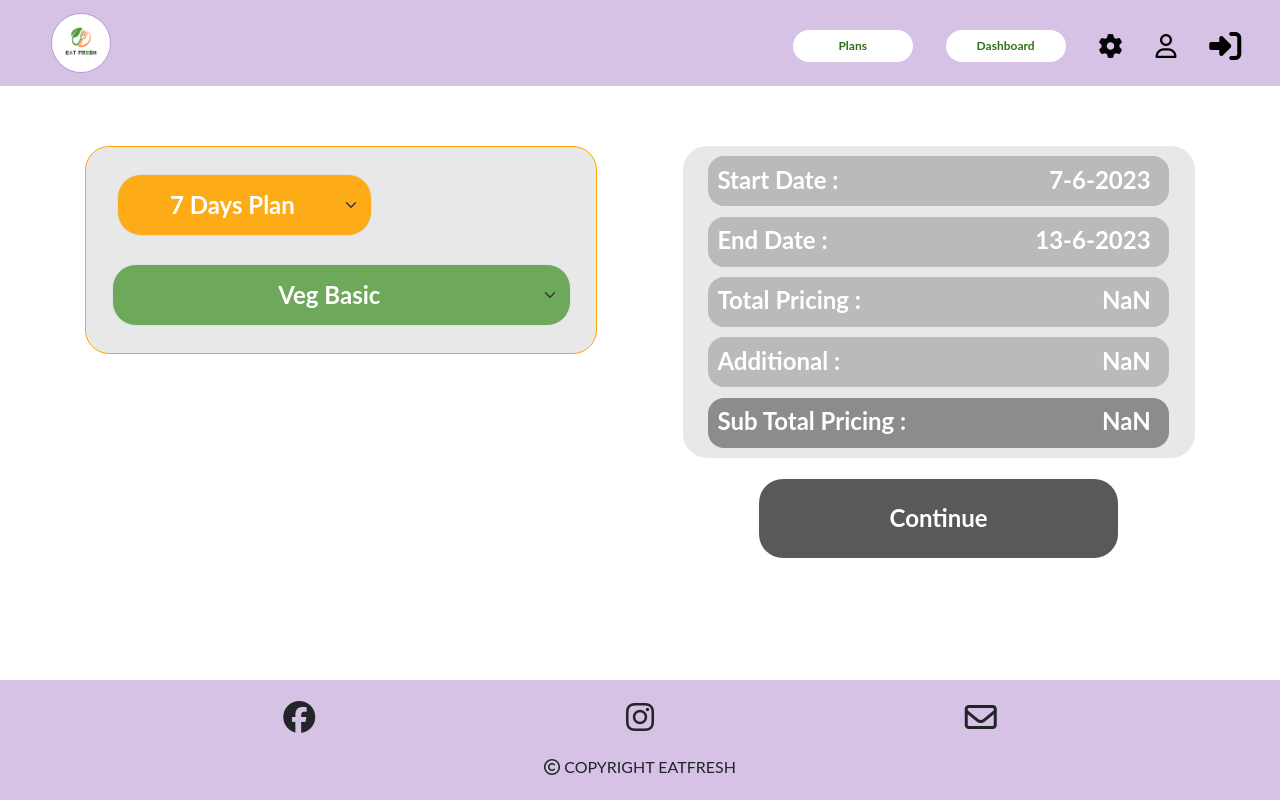
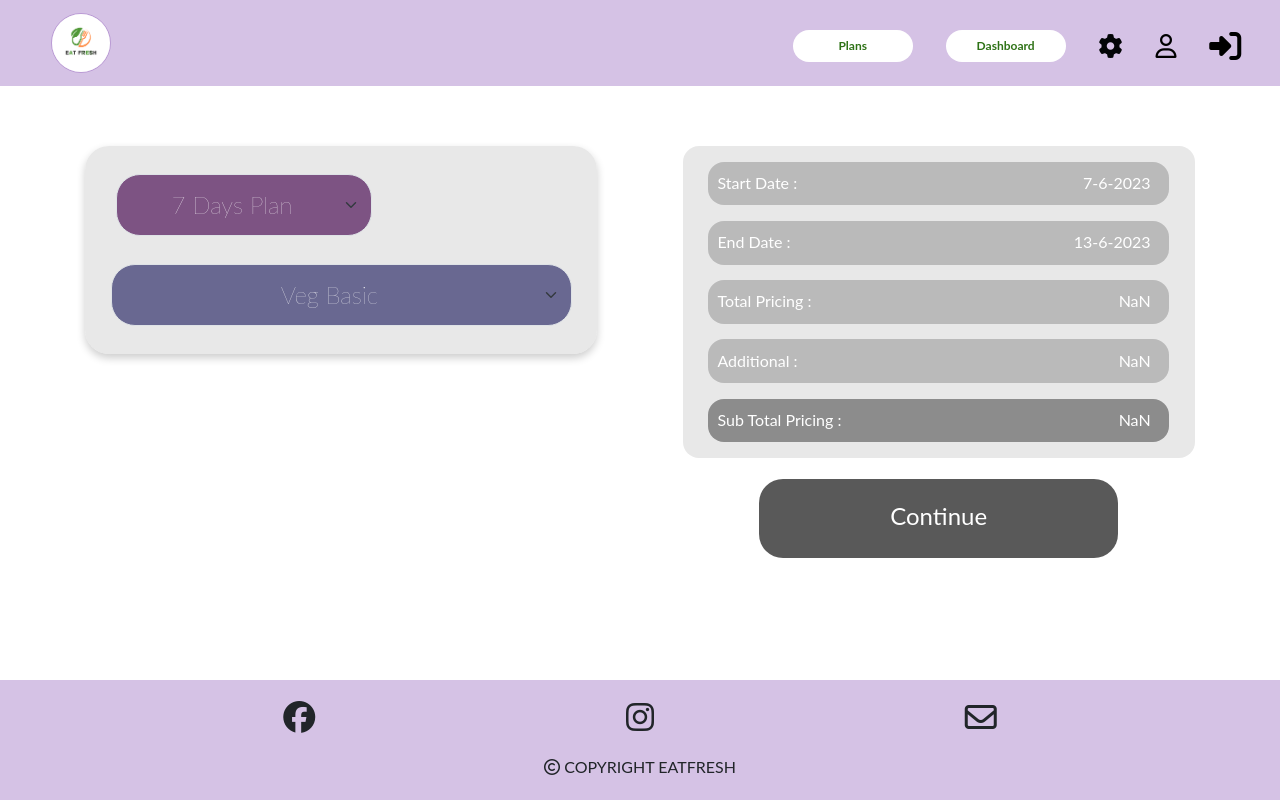
Before and after one commit to Globetrottercode/react_eat_fresh, a React (Create React App) app: page /plans/1/checkout in a window 1280 px wide. Built offline with nearby package versions, Linux system fonts and the light colour scheme.

Commit message:
Theme Changes

```diff
--- a/src/css/checkout.module.css
+++ b/src/css/checkout.module.css
@@ -28,7 +28,7 @@
   width: 100%;
   background-color: rgba(217, 217, 217, 0.6);
   border-radius: 3vh;
-  border: 1px solid orange;
+  box-shadow: 0 4px 8px 0 rgba(0, 0, 0, 0.2);
   display: flex;
   flex-direction: column;
   justify-content: space-evenly;
@@ -63,7 +63,7 @@
   height: 75%;
   width: 100%;
   background-color: rgba(217, 217, 217, 0.6);
-  border-radius: 3vh;
+  border-radius: 2vh;
   display: flex;
   flex-direction: column;
   justify-content: space-evenly;
@@ -97,7 +97,7 @@
 }
 
 .checkoutPricingCard > div {
-  height: 16%;
+  height: 14%;
   width: 90%;
   background-color: rgba(0, 0, 0, 0.2);
   border-radius: 2vh;
@@ -105,7 +105,7 @@
   display: flex;
   justify-content: space-between;
 }
-.checkoutPricingCard > div > h3 {
+.checkoutPricingCard > div > p {
   margin-top: 2%;
   margin-left: 2%;
   margin-right: 4%;
--- a/src/css/styles.css
+++ b/src/css/styles.css
@@ -118,12 +118,12 @@ body {
 .plansDropDown {
   height: 30%;
   width: 90%;
-  background-color: rgba(81, 153, 56, 0.8);
+  background-color: rgba(48, 47, 107, 0.69);
   border-radius: 3vh;
   display: flex;
   color: white;
   font-size: 3vh;
-  font-weight: bolder;
+  font-weight: 100;
   text-align-last: center;
 }
 
@@ -134,10 +134,10 @@ body {
   display: flex;
   color: white;
   font-size: 3vh;
-  font-weight: bolder;
+  font-weight: 100;
   text-align-last: center;
   margin-right: 38%;
-  background-color: rgba(255, 165, 0, 0.9);
+  background-color: rgba(99, 47, 107, 0.8);
 }
 
 .cityDropDown {
--- a/src/pages/CheckoutPages/checkout.js
+++ b/src/pages/CheckoutPages/checkout.js
@@ -158,26 +158,26 @@ function Checkout() {
         <div className={checkout.checkoutRight}>
           <div className={checkout.checkoutPricingCard}>
             <div>
-              <h3>Start Date :</h3>
-              <h3>{start}</h3>
+              <p>Start Date :</p>
+              <p>{start}</p>
             </div>
             <div>
               {" "}
-              <h3>End Date :</h3>
-              <h3>{end}</h3>
+              <p>End Date :</p>
+              <p>{end}</p>
             </div>
             <div>
               {" "}
-              <h3>Total Pricing :</h3>
-              <h3>{charges.total}</h3>
+              <p>Total Pricing :</p>
+              <p>{charges.total}</p>
             </div>
             <div>
-              <h3>Additional :</h3>
-              <h3>{charges.additional}</h3>
+              <p>Additional :</p>
+              <p>{charges.additional}</p>
             </div>
             <div style={{ backgroundColor: "rgba(0, 0, 0, 0.4)" }}>
-              <h3>Sub Total Pricing :</h3>
-              <h3>{charges.subtotal}</h3>
+              <p>Sub Total Pricing :</p>
+              <p>{charges.subtotal}</p>
             </div>
           </div>
           <div
@@ -188,7 +188,7 @@ function Checkout() {
             className={checkout.checkoutPayment}
           >
             <div type="button">
-              <h3>Continue</h3>
+              <p style={{ marginTop: "3%", fontSize: "3vh" }}>Continue</p>
             </div>
           </div>
         </div>
--- a/src/pages/PlanPages/mealDetail.js
+++ b/src/pages/PlanPages/mealDetail.js
@@ -28,7 +28,9 @@ function MealDetail() {
       <div className={infoStyles.body}>
         <div className={infoStyles.cardMealDetail}>
           <div className={infoStyles.dayBar}>
-            <h3>{meal.toUpperCase()}</h3>
+            <p style={{ marginTop: "2%", fontSize: "2.5vh" }}>
+              {meal.toUpperCase()}
+            </p>
           </div>
           <div className={infoStyles.cardInnerMeals}>
             {dishes.map((dish, i) => {
--- a/src/pages/PlanPages/planDays.js
+++ b/src/pages/PlanPages/planDays.js
@@ -25,7 +25,9 @@ function PlanDays() {
       <div className={infoStyles.body}>
         <div className={infoStyles.cardDays}>
           <div className={infoStyles.dayBar}>
-            <h3>{day.toUpperCase()}</h3>
+            <p style={{ marginTop: "2.5%", fontSize: "3vh" }}>
+              {day.toUpperCase()}
+            </p>
           </div>
 
           {mealType.map((meal) => {
@@ -37,7 +39,7 @@ function PlanDays() {
                 type="button"
                 className={infoStyles.mealTypeBar}
               >
-                <h3>{meal}</h3>
+                <p style={{ marginTop: "3%", fontSize: "2.5vh" }}>{meal}</p>
               </div>
             );
           })}
```
